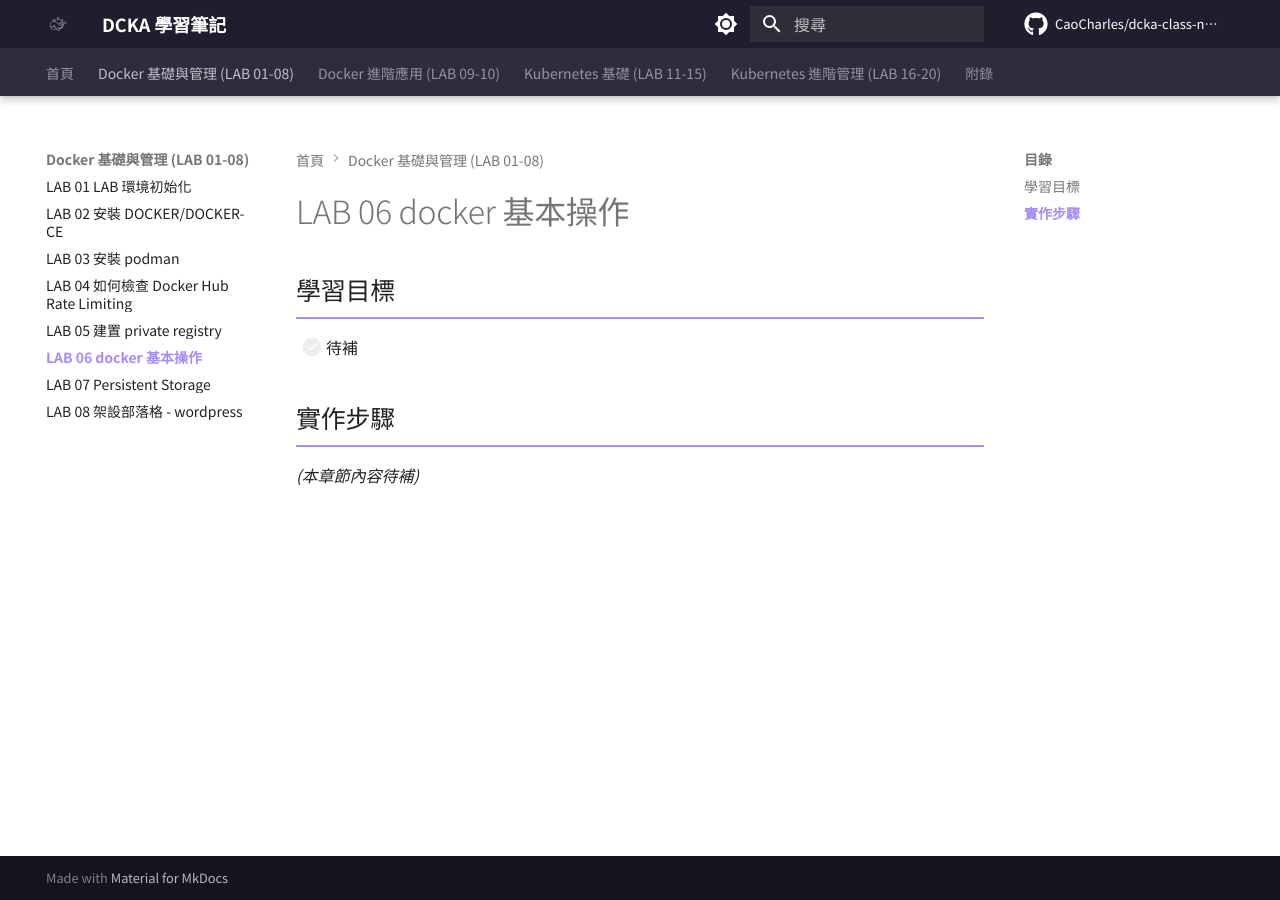
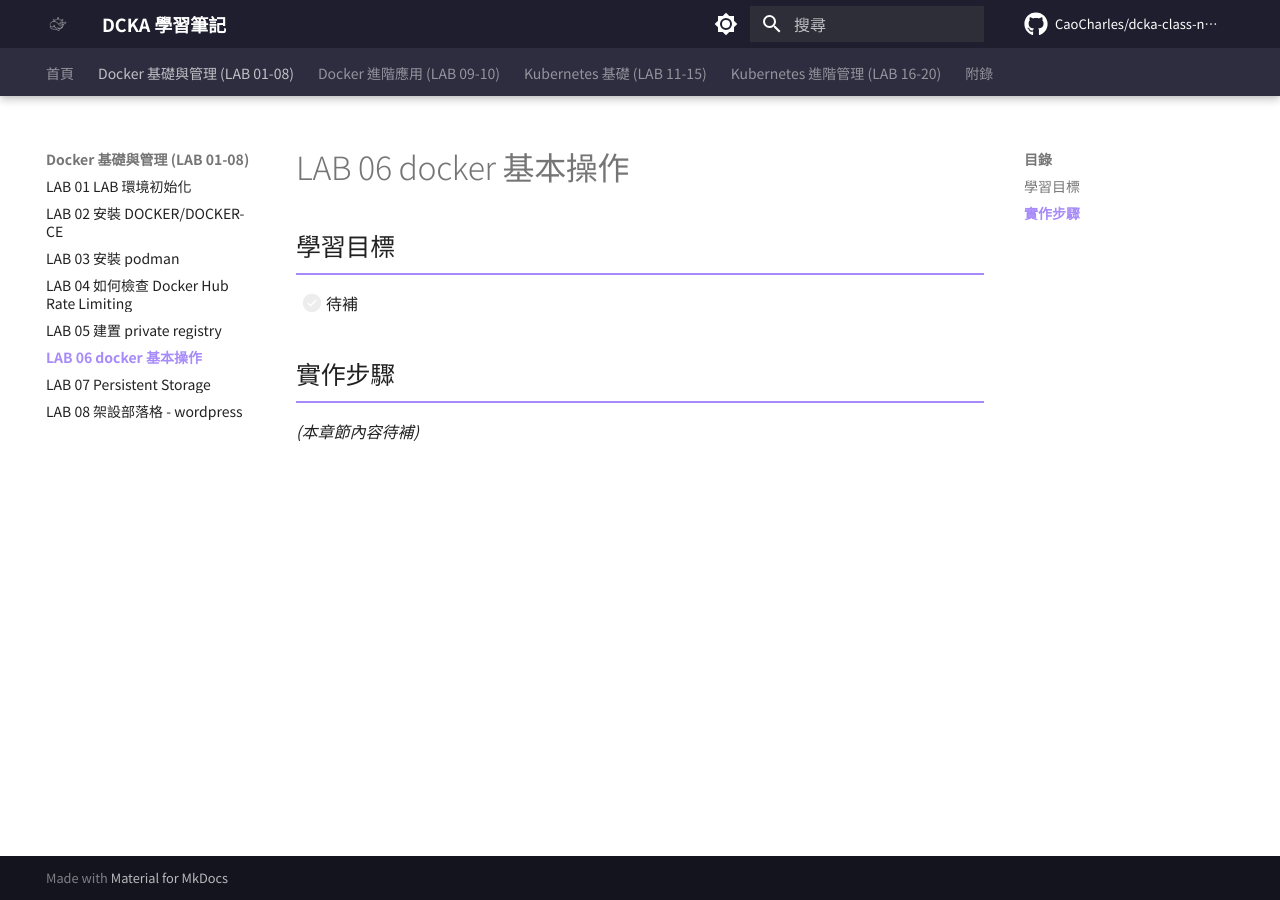
Before and after one commit to CaoCharles/dcka-class-notes, an MkDocs documentation site: the page built from docs/lab06_docker_basics.md, in a window 1280 px wide. Built offline with MkDocs 1.6.1 and Material for MkDocs 9.7.7, drawn with Linux system fonts in a browser that asks for light colours; comment, search, counter and statistics services are not loaded.

Commit message:
Theme: Remove breadcrumbs, show Creation/Update/Author at top

```diff
--- a/mkdocs.yml
+++ b/mkdocs.yml
@@ -34,7 +34,7 @@
     - navigation.tabs.sticky
     - navigation.sections
     - navigation.expand
-    - navigation.path
+    # - navigation.path  <-- Removed to prevent duplication
     - navigation.top
     # - navigation.footer  <-- Removed as per user request
     - toc.follow
--- a/overrides/main.html
+++ b/overrides/main.html
@@ -1,24 +1,34 @@
 {% extends "base.html" %}
 
 {% block content %}
-  {% if page.meta.git_revision_date_localized or page.meta.git_authors %}
-    <div style="margin-bottom: 2rem; padding: 0.5rem 0; border-bottom: 1px solid rgba(0,0,0,0.1); font-size: 0.8em; color: gray;">
+{% if page.meta.git_revision_date_localized or page.meta.git_creation_date_localized or page.meta.git_authors %}
+<div
+  style="margin-bottom: 2rem; padding: 0.5rem 0; border-bottom: 1px solid rgba(0,0,0,0.1); font-size: 0.85em; color: #777; display: flex; flex-wrap: wrap; gap: 1.5rem;">
+
+  {% if page.meta.git_creation_date_localized %}
+  <span style="display: inline-flex; align-items: center; gap: 0.4rem;">
+    <span class="twemoji">
+      {% include ".icons/material/calendar-plus.svg" %}
+    </span>
+    <span style="font-weight: 500;">建立:</span> {{ page.meta.git_creation_date_localized }}
+  </span>
+  {% endif %}
 
   {% if page.meta.git_revision_date_localized %}
-        <span style="display: inline-block; margin-right: 1.5rem;">
+  <span style="display: inline-flex; align-items: center; gap: 0.4rem;">
     <span class="twemoji">
       {% include ".icons/material/clock-edit-outline.svg" %}
     </span>
-          最後更新: {{ page.meta.git_revision_date_localized }}
+    <span style="font-weight: 500;">更新:</span> {{ page.meta.git_revision_date_localized }}
   </span>
   {% endif %}
 
   {% if page.meta.git_authors %}
-        <span style="display: inline-block;">
+  <span style="display: inline-flex; align-items: center; gap: 0.4rem;">
     <span class="twemoji">
-            {% include ".icons/material/account-edit.svg" %}
+      {% include ".icons/material/account.svg" %}
     </span>
-          貢獻者: {{ page.meta.git_authors | join(", ") }}
+    <span style="font-weight: 500;">作者:</span> {{ page.meta.git_authors | join(", ") }}
   </span>
   {% endif %}
 
```
Lines whose indentation alone changed are shown as unchanged.
